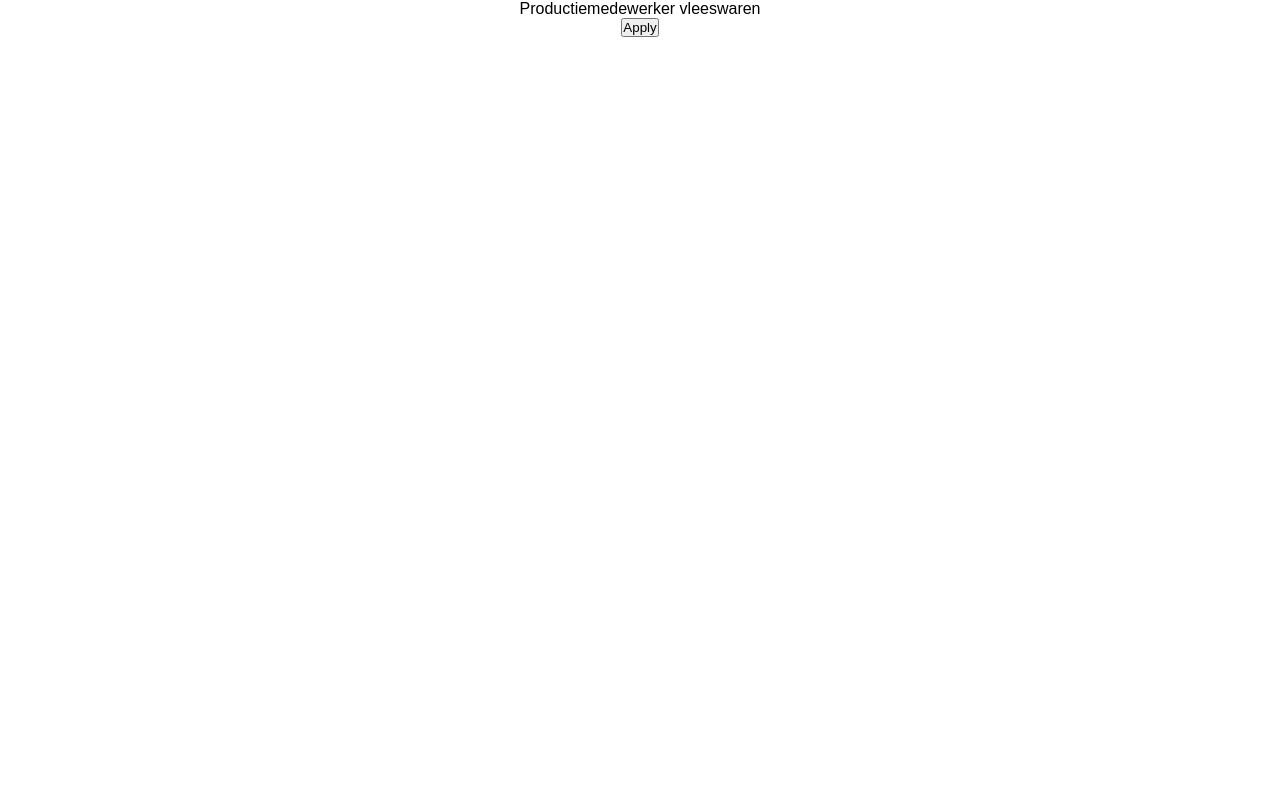
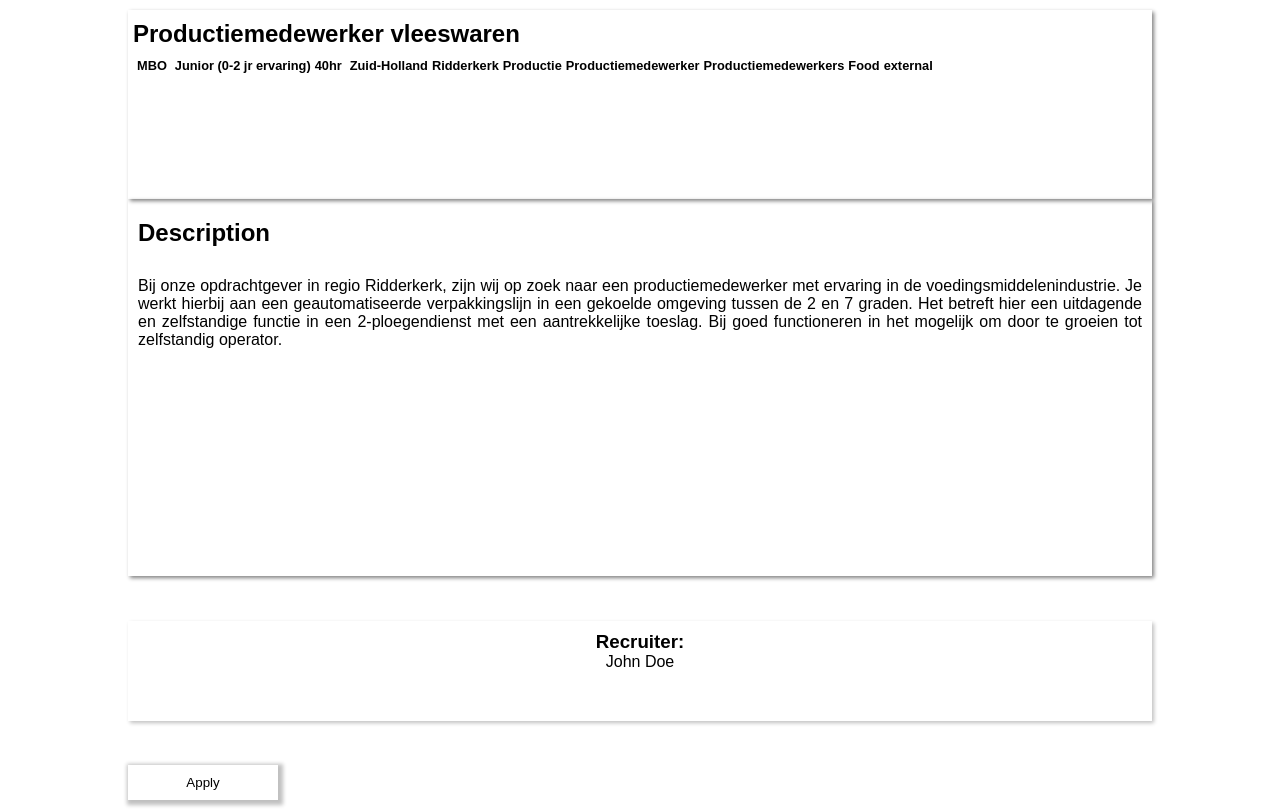
Before and after one commit to arkhamz/direct-impact-, a React (Create React App) app: page /vacancies/1248 in a window 1280 px wide. Built offline with nearby package versions, Linux system fonts and the light colour scheme.

Commit message:
detail page done

```diff
--- a/src/App.css
+++ b/src/App.css
@@ -1,4 +1,4 @@
-.App {
+/* .App {
   text-align: center;
 }
 
@@ -35,4 +35,4 @@
   to {
     transform: rotate(360deg);
   }
-}
+} */
--- a/src/pages/VacancyDetail.css
+++ b/src/pages/VacancyDetail.css
@@ -1,4 +1,85 @@
 .vacancy-detail{
+    margin-top: 10px;
     width: 100%;
     height: 100%;
+    /* display:flex;
+    flex-direction: column;
+    align-items: center; */
+    display: grid;
+    grid-template-rows: 1fr 2fr 1fr;
+    align-items: center;
+    align-content: center;
+    justify-items: center;
 }
+
+.detail-intro{
+    padding: 10px 5px;
+    width: 80%;
+    height: 100%;
+    /* min-height: 150px; */
+    box-shadow: 2px 2px 4px grey;
+    display:flex;
+    gap: 10px;
+    flex-direction: column;
+}
+
+.vacancy-title{
+    align-self: flex-start;
+}
+
+.detail-description{
+    width: 80%;
+    height: 100%;
+    padding: 10px 5px;
+    min-height: 150px;
+    box-shadow: 2px 2px 4px grey;
+    display:flex;
+    gap: 10px;
+    flex-direction:column;
+}
+
+.vacancy-description{
+    align-self: flex-start;
+    padding: 10px 5px;
+}
+
+.description-text{
+    align-self: flex-start;
+    padding: 10px 5px;
+
+    text-align: justify;
+}
+
+.recruiter{
+    width: 80%;
+    display:flex;
+    flex-direction: column;
+    align-items:center;
+    padding-top: 10px;
+    min-height: 100px;
+    box-shadow: 2px 2px 4px silver;
+}
+
+.detail-specs{
+        width: 100%;
+
+        display: flex;
+        flex-wrap: wrap;
+        align-self: flex-start;
+        gap: 4px;
+        font-size: 0.8rem;
+        font-weight: bold;
+}
+
+.apply {
+    width: 80%;
+}
+
+.apply button{
+    border:none;
+    background-color: white;
+    box-shadow: 2px 2px 4px 3px silver;
+    width: 150px;
+    padding: 10px 5px;
+    margin-bottom: 10px;
+}
--- a/src/pages/VacancyDetail.js
+++ b/src/pages/VacancyDetail.js
@@ -2,6 +2,8 @@ import { useState, useEffect } from "react";
 import "./VacancyDetail.css"
 import { useParams } from "react-router-dom";
 import { useVacancyContext } from "../context/config";
+import { specFormatter, tagRemover } from "../utils";
+import {v4 as uuidv4} from "uuid"
 
 
 function VacancyDetail(){
@@ -9,28 +11,43 @@ function VacancyDetail(){
     const {id} = useParams();
     const {state,dispatch,setDetail,clearDetail} = useVacancyContext();
     const vacancy = state.vacancyDetail;
+    const specsFormatted = vacancy && specFormatter(vacancy.specs);
 
     useEffect(function(){
 
         // thunk gets detail by id, dispatches to state
         setDetail(id);
 
-
+        //cleanup function, removes vacancy detail on unmount
         return function(){
             clearDetail();
         }
     }, []);
 
     return <section className="vacancy-detail">
-        <div className="detail-intro">
-            {vacancy && vacancy.title}
-
+        {vacancy && (
+            <>
+            <div className="detail-intro">
+            <h1 className="vacancy-title">{vacancy.title}</h1>
+                <div className="detail-specs">
+                {specsFormatted && specsFormatted.map(function(i){
+                    return <span key={uuidv4()} >{i}</span>
+                })}
+                </div>
         </div>
-        <div className="detail-description"></div>
-        <div className="recruiter"></div>
-        <div className="apply">
-            <button>Apply</button>
-        </div>
+            <div className="detail-description">
+                <h2 className="vacancy-description">Description</h2>
+                <p className="description-text">{tagRemover(vacancy.intro)}</p>
+            </div>
+            <div className="recruiter">
+                <h3>Recruiter:</h3>
+                <p>{vacancy.recruiter}</p>
+            </div>
+             <div className="apply">
+                <button>Apply</button>
+            </div>
+            </>
+        )}
 
     </section>
 }
```
